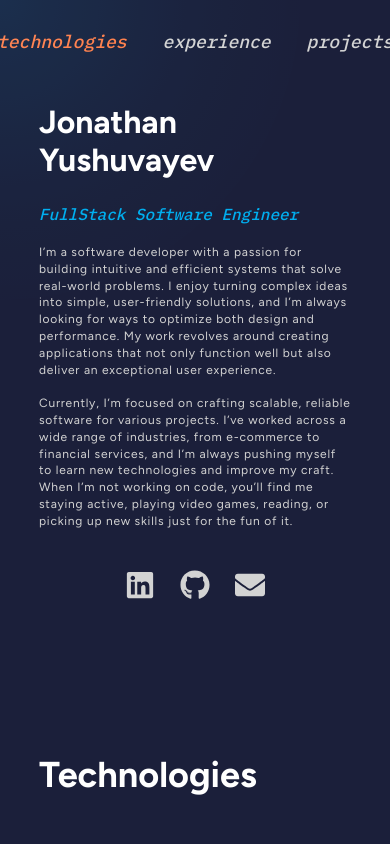
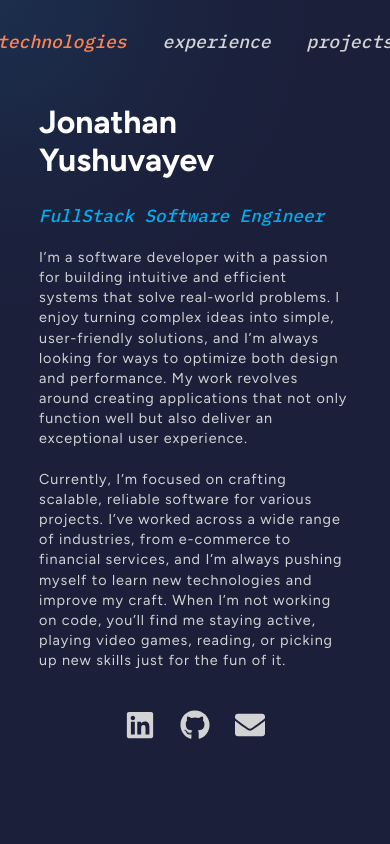
Before and after one commit to jyush98/my-portfolio, a React (Vite) app: page / in a window 390 px wide. Shown: the top 844 px of the page. Built offline with nearby package versions, Linux system fonts and the light colour scheme.

Commit message:
font changes

```diff
--- a/src/styles/style-guide.css
+++ b/src/styles/style-guide.css
@@ -291,11 +291,11 @@ body {
   }
 
   .left-column h2 {
-    font-size: 1rem;
+    font-size: 1.1rem;
   }
 
   .left-column p {
-    font-size: 0.75rem;
+    font-size: 0.9rem;
   }
 
   .left-column a {
```
